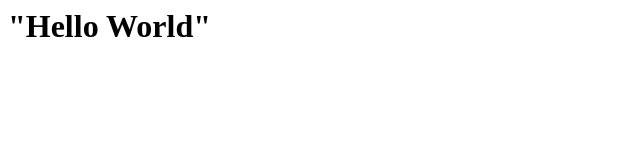
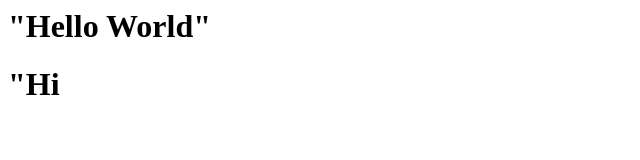
Before and after one commit to Oobilafugi2/Strava_Mapping, a plain HTML site: page index.html in a window 1280 px wide. Shown: the full height of the page, 0-640 px from the left. Drawn offline with Linux system fonts and the light colour scheme.

Commit message:
First edit

```diff
--- a/index.html
+++ b/index.html
@@ -1 +1,2 @@
 <h1>"Hello World"</h1>
+<h1>"Hi</h1>
```
